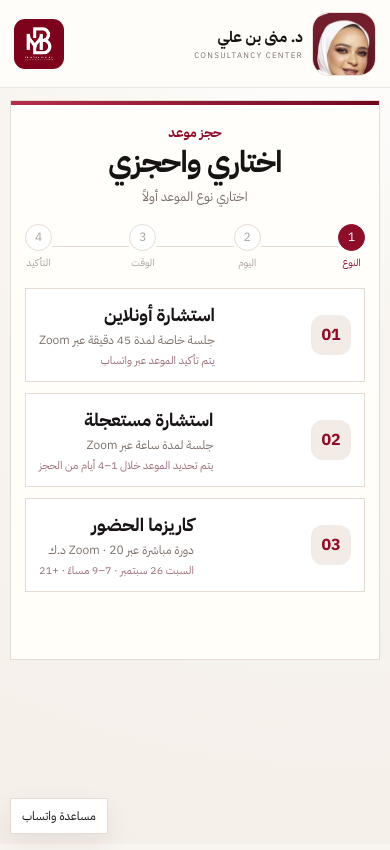
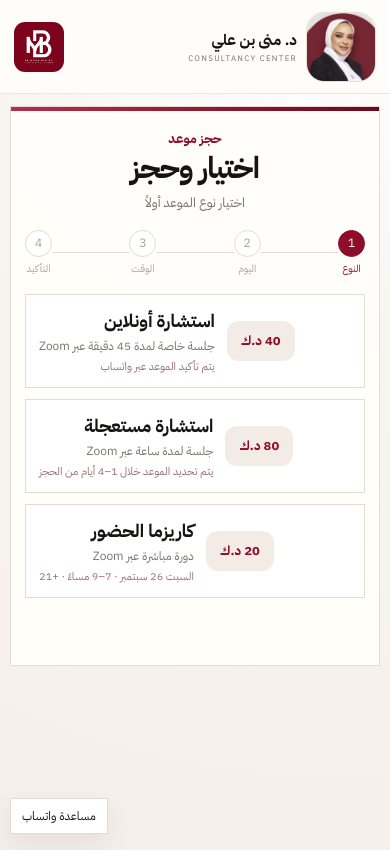
Before and after one commit to wahabal3nezi-source/quranwordle, a plain HTML site: page index.html in a window 390 px wide. Drawn offline with Linux system fonts and the light colour scheme.

Commit message:
Refine booking copy prices portrait and date grid

```diff
--- a/app.js
+++ b/app.js
@@ -12,7 +12,7 @@ const REAL_CONSULT_DATES=[
   {value:'2026-09-22',label:'الثلاثاء 22 سبتمبر',day:'الثلاثاء',num:'22',month:'سبتمبر',left:3},
   {value:'2026-09-23',label:'الأربعاء 23 سبتمبر',day:'الأربعاء',num:'23',month:'سبتمبر',left:4}
 ];
-const HINTS={1:'اختاري نوع الموعد أولاً',2:'اختاري اليوم المناسب',3:'اختاري الوقت المناسب',4:'تأكدي من بيانات الحجز'};
+const HINTS={1:'اختيار نوع الموعد أولاً',2:'اختيار اليوم المناسب',3:'اختاري الوقت المناسب',4:'تأكدي من بيانات الحجز'};
 function pad(n){return String(n).padStart(2,'0')}
 function iso(d){return `${d.getFullYear()}-${pad(d.getMonth()+1)}-${pad(d.getDate())}`}
 function fmtDay(d){return new Intl.DateTimeFormat('ar-KW',{weekday:'long'}).format(d)}
--- a/index.html
+++ b/index.html
@@ -12,7 +12,7 @@
 <body>
   <header class="site-head">
     <div class="profile">
-      <img class="portrait" src="/assets/mona-header.webp" alt="د. منى بن علي">
+      <img class="portrait" src="/assets/mona-header-v2.webp" alt="د. منى بن علي">
       <div class="profile-copy">
         <strong>د. منى بن علي</strong>
         <span>Consultancy Center</span>
@@ -25,8 +25,8 @@
     <section class="booking-card" aria-labelledby="bookingTitle">
       <div class="card-head">
         <small>حجز موعد</small>
-        <h1 id="bookingTitle">اختاري واحجزي</h1>
-        <p id="stepHint">اختاري نوع الموعد أولاً</p>
+        <h1 id="bookingTitle">اختيار وحجز</h1>
+        <p id="stepHint">اختيار نوع الموعد أولاً</p>
       </div>
       <nav class="steps" aria-label="خطوات الحجز">
         <button type="button" class="step-dot active" data-jump="1"><span>1</span><b>النوع</b></button>
@@ -41,22 +41,22 @@
       <div class="stage active" data-stage="1">
         <div class="service-grid">
           <button class="service-option" data-service="consultation" type="button">
-            <span class="service-icon">01</span>
+            <span class="service-price">40 د.ك</span>
             <span class="service-copy"><b>استشارة أونلاين</b><small>جلسة خاصة لمدة 45 دقيقة عبر Zoom</small><em>يتم تأكيد الموعد عبر واتساب</em></span>
           </button>
           <button class="service-option" data-service="urgent" type="button">
-            <span class="service-icon">02</span>
+            <span class="service-price">80 د.ك</span>
             <span class="service-copy"><b>استشارة مستعجلة</b><small>جلسة لمدة ساعة عبر Zoom</small><em>يتم تحديد الموعد خلال 1–4 أيام من الحجز</em></span>
           </button>
           <button class="service-option" data-service="course" type="button">
-            <span class="service-icon">03</span>
-            <span class="service-copy"><b>كاريزما الحضور</b><small>دورة مباشرة عبر Zoom · 20 د.ك</small><em>السبت 26 سبتمبر · 7–9 مساءً · +21</em></span>
+            <span class="service-price">20 د.ك</span>
+            <span class="service-copy"><b>كاريزما الحضور</b><small>دورة مباشرة عبر Zoom</small><em>السبت 26 سبتمبر · 7–9 مساءً · +21</em></span>
           </button>
         </div>
       </div>
       <div class="stage" data-stage="2">
         <div class="stage-bar">
-          <div><b>اختاري اليوم</b><small id="dayNote">المتاح حالياً</small></div>
+          <div><b>اختيار اليوم</b><small id="dayNote">المتاح حالياً</small></div>
           <button class="back" type="button" data-back="1">رجوع</button>
         </div>
         <div class="date-row" id="dateRow"></div>
--- a/styles.css
+++ b/styles.css
@@ -26,3 +26,12 @@ button,input{font:inherit}.site-head{height:94px;padding:0 clamp(18px,5vw,64px);
 .terms-box{grid-column:1/-1;border:1px solid var(--line);background:#fffaf8;padding:12px 13px;display:flex;align-items:center;justify-content:space-between;gap:12px}.terms-check{display:flex!important;grid-template-columns:none!important;align-items:center;gap:9px!important;cursor:pointer}.terms-check input{width:20px!important;height:20px!important;accent-color:var(--wine);margin:0}.terms-check span{font-size:13px!important;color:var(--ink)!important}.terms-link{border:0;background:transparent;color:var(--wine);font-weight:600;font-size:12px;text-decoration:underline;text-underline-offset:3px;cursor:pointer;white-space:nowrap}.confirm:disabled{opacity:.42;cursor:not-allowed}
 .terms-modal[hidden]{display:none}.terms-modal{position:fixed;inset:0;background:rgba(31,17,14,.42);z-index:100;display:grid;place-items:center;padding:18px}.terms-sheet{width:min(640px,100%);max-height:min(760px,90vh);overflow:auto;background:#fffdf9;border:1px solid var(--line);box-shadow:0 30px 90px rgba(35,20,16,.22);padding:22px}.terms-head{display:flex;align-items:center;justify-content:space-between;gap:16px;padding-bottom:12px;border-bottom:1px solid var(--line)}.terms-head h2{margin:0;font-size:24px}.terms-head button{border:0;background:transparent;color:var(--muted);text-decoration:underline;cursor:pointer}.terms-content{font-size:14px;line-height:1.95;color:#433a36}.terms-content p{margin:14px 0 8px}.terms-content ul{margin:0;padding-right:20px}.terms-content li+li{margin-top:7px}.terms-agree{width:100%;height:54px;border:0;background:var(--wine);color:#fff;font-weight:700;font-size:16px;margin-top:18px;cursor:pointer}
 @media(max-width:640px){.service-copy em{font-size:11px}.terms-box{align-items:flex-start;flex-direction:column;gap:7px;padding:11px}.terms-link{padding:0 29px 0 0}.terms-modal{padding:10px;place-items:end center}.terms-sheet{width:100%;max-height:82vh;padding:18px 16px 16px}.terms-head h2{font-size:22px}.terms-content{font-size:13px;line-height:1.9}.terms-agree{height:52px}}
+/* requested mobile refinements */
+.service-price{margin-inline-start:auto;min-width:72px;height:42px;padding:0 10px;border-radius:14px;background:var(--soft);display:grid;place-items:center;color:var(--wine);font-weight:700;font-size:14px;white-space:nowrap}
+@media(max-width:640px){
+  .site-head{height:94px}
+  .portrait{width:70px;height:70px;border-radius:18px;object-fit:cover;object-position:center}
+  .service-price{min-width:68px;height:40px;font-size:13px;border-radius:12px}
+  .date-row{display:grid;grid-template-columns:repeat(2,minmax(0,1fr));gap:10px;overflow:visible;padding-bottom:0}
+  .date-btn{min-height:112px;min-width:0;width:100%;flex:none}
+}
```
Also changed, not shown: assets/mona-header-v2.webp (added).
